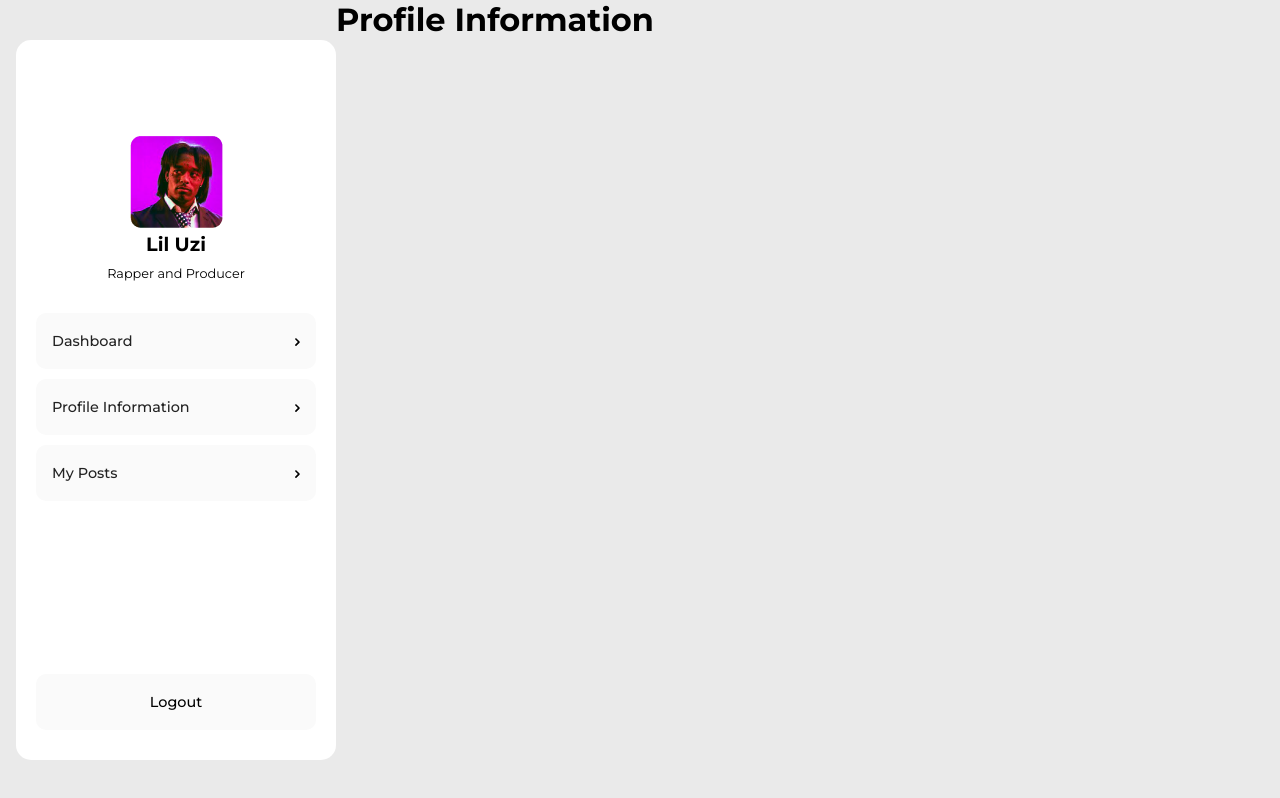
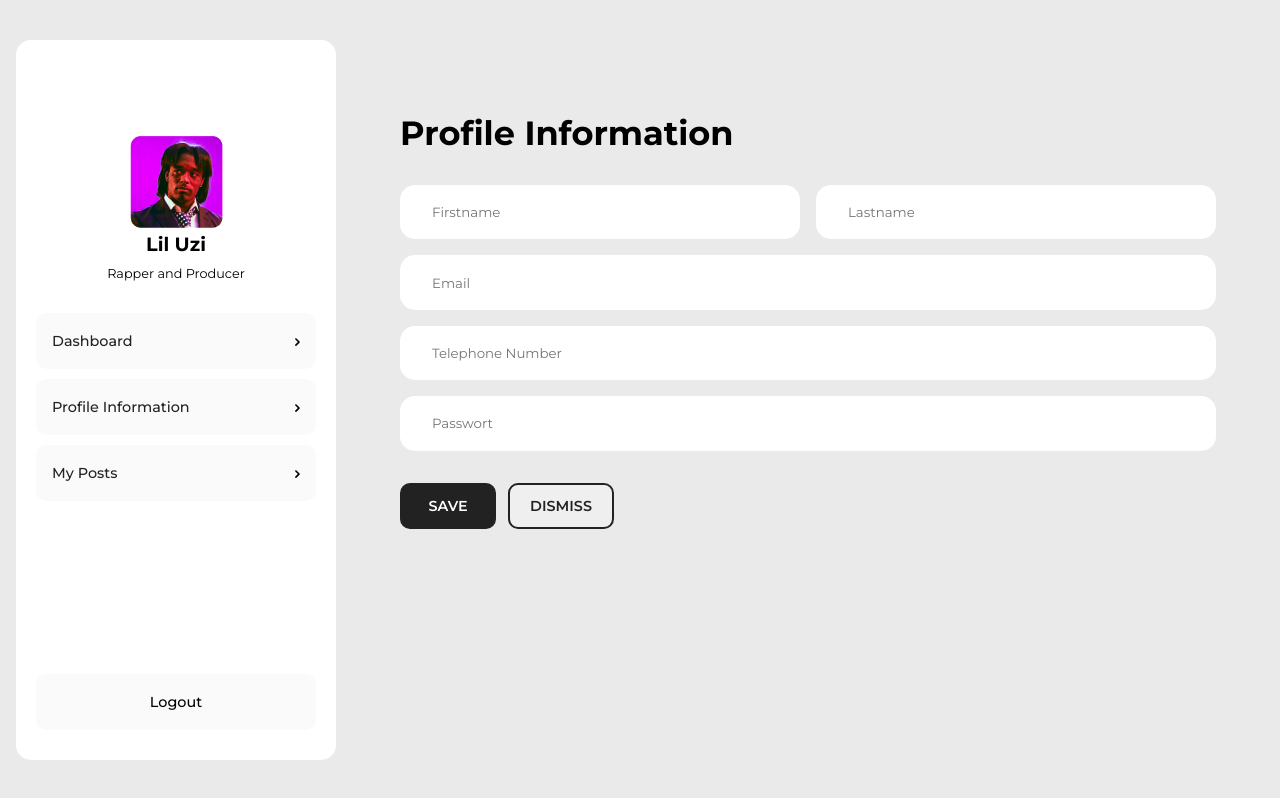
Before and after one commit to jakobmertenhtw/oneshare_frontend, a Vue app: page /user/profile in a window 1280 px wide. Built offline with nearby package versions, Linux system fonts and the light colour scheme.

Commit message:
adds profile information view

```diff
--- a/src/components/LoadingComponent.vue
+++ b/src/components/LoadingComponent.vue
@@ -11,12 +11,26 @@ export default {
       default: "#fff",
     },
   },
+  computed: {
+    spinnerSize() {
+      switch (this.size) {
+        case "small":
+          return "20px";
+        case "medium":
+          return "30px";
+        case "large":
+          return "40px";
+        default:
+          return "30px";
+      }
+    }
+  }
 };
 </script>
 
 <template>
 
-  <div class="loading-container" :style="`--color: ${color}`">
+  <div class="loading-container" :style="`--color: ${color}; --size: ${spinnerSize}`">
     <span></span>
   </div>
 </template>
@@ -24,8 +38,8 @@ export default {
 <style scoped>
 .loading-container span {
     display: block;
-  width: 30px;
-  height: 30px;
+    width: var(--size, 30px);
+    height: var(--size, 30px);
   border: 3px solid transparent;
   border-radius: 50%;
   border-right-color: var(--color, #fff);
--- a/src/views/UserInformationView.vue
+++ b/src/views/UserInformationView.vue
@@ -1,19 +1,103 @@
-<template>
-    <h1>Profile Information</h1>
-</template>
-
 <script>
+import LoadingComponent from "@/components/LoadingComponent.vue";
 export default {
   data() {
     return {
-      title: 'Hello Vue!',
-      message: 'Welcome to my Vue app!',
-      counter: 0
+      user: {
+        id: 1,
+        firstname: "Test",
+        lastname: "User",
+        email: "test@mail.com",
+        phoneNumber: "1234567890",
+        password: "password",
+      },
+      isLoading: false,
     };
   },
+  methods: {
+    save() {
+      this.isLoading = true;
+    }
+  },
+  components: {
+    LoadingComponent
+  }
 };
 </script>
+<template>
+  <div class="main-container-user-info">
+    <h1>Profile Information</h1>
+    <form action="">
+      <div class="name-info">
+        <input type="text" placeholder="Firstname" />
+        <input type="text" placeholder="Lastname" />
+      </div>
+      <input type="email" placeholder="Email" />
+      <input type="text" placeholder="Telephone Number" />
+      <input type="password" placeholder="Passwort" />
+    </form>
+    <div class="buttons-container">
+      <button class="save-button" @click="save">
+        <p v-if="!isLoading">SAVE</p>
+        <LoadingComponent size="small" v-if="isLoading" />
+      </button>
+      <button class="dismiss-button">DISMISS</button>
+    </div>
+  </div>
+</template>
+<style scoped>
+.main-container-user-info {
+  padding: 7rem 4rem;
+}
+h1 {
+  font-size: 2.1rem;
+}
+form {
+  margin-top: 2rem;
+  margin-bottom: 1rem ;
+  display: flex;
+  flex-direction: column;
+  gap: 1rem;
+}
+form input {
+  padding: 1.2rem 2rem;
+  border: none;
+  outline: none;
+  background-color: #fff;
+  color: #222;
+  font-family: 'Montserrat', sans-serif;
+  border-radius: 15px;
+}
+.name-info {
+  display: flex;
+  gap: 1rem;
+}
+.name-info input {
+  flex: 1;
+}
+input:focus {
+  background-color: rgba(0, 0, 0, .025);
+}
+.buttons-container {
+  margin-top: 2rem;
+  display: flex;
+  gap: .75rem;
+}
+.save-button {
+  background-color: #222;
+  color: white;
+  border: none;
+  outline: none;
+  min-width: 6rem;
+  display: flex;
+  align-items: center;
+  justify-content: center;
+}
+.dismiss-button {
+  border: 2px solid #222;
+  color: #222;
+}
 
-<style scoped>
+
 
 </style>
```
